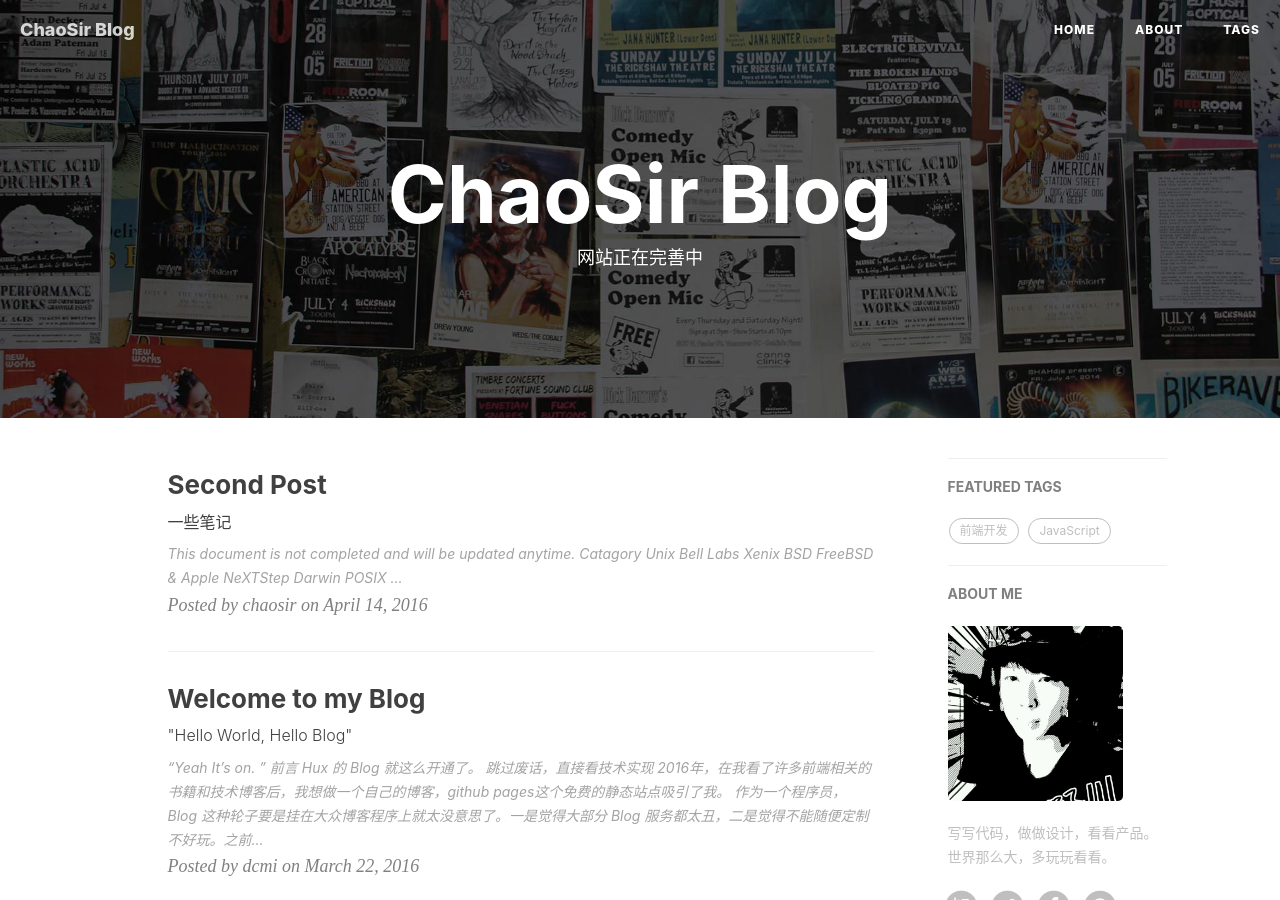
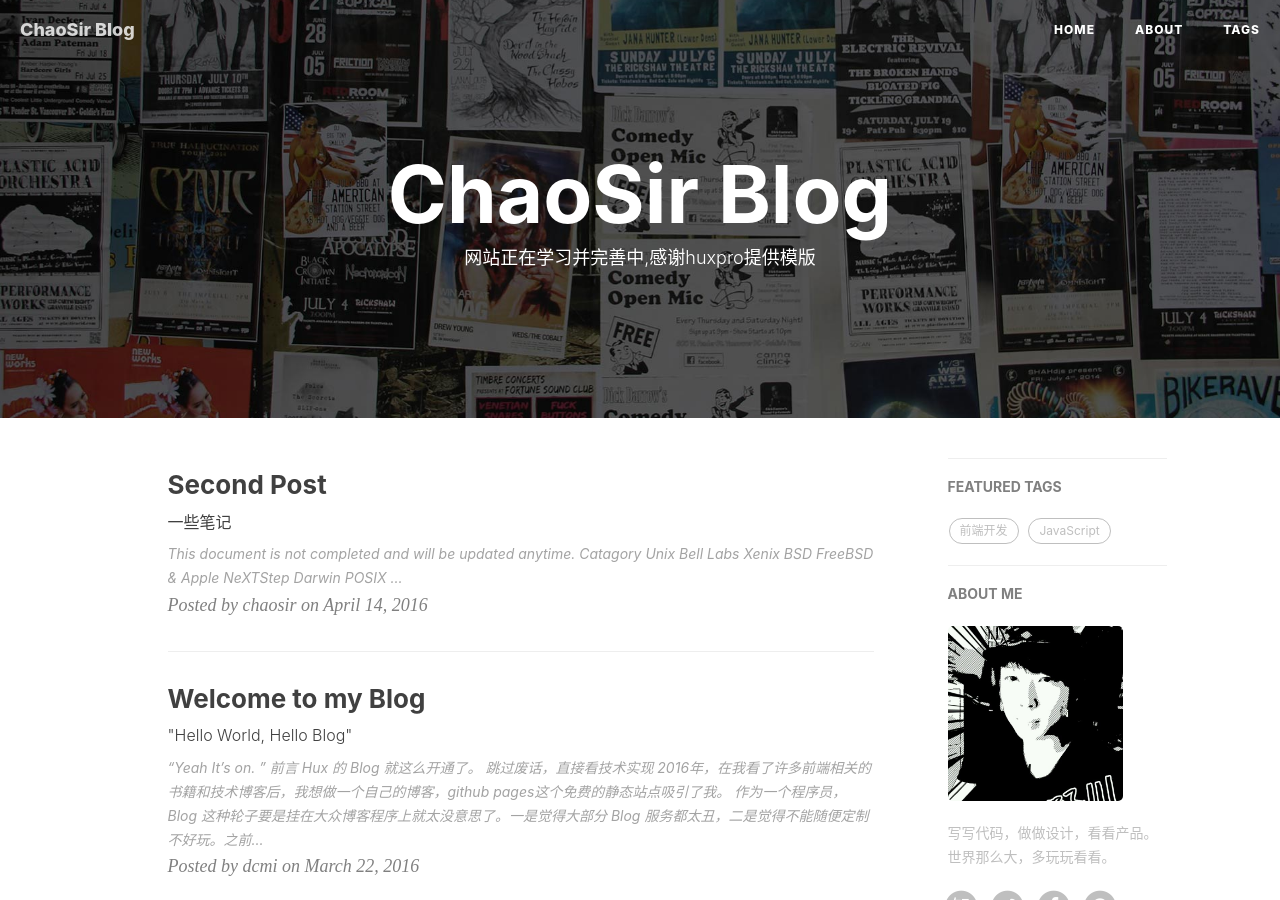
Before and after one commit to dcmi2020/dengchaoweb.github.io, a Jekyll site: the page built from index.html, in a window 1280 px wide and 900 px high. Built offline with Jekyll 4.4.1, drawn with Linux system fonts in a browser that asks for light colours; nearby versions of some CDN libraries; the list of posts is cut into pages by our own code; comment, search, counter and statistics services are not loaded.

Commit message:
Update index.html

```diff
--- a/index.html
+++ b/index.html
@@ -1,6 +1,6 @@
 ---
 layout: page
-description: "网站正在完善中"
+description: "网站正在学习并完善中,感谢huxpro提供模版"
 ---
 
 {% for post in paginator.posts %}
```
